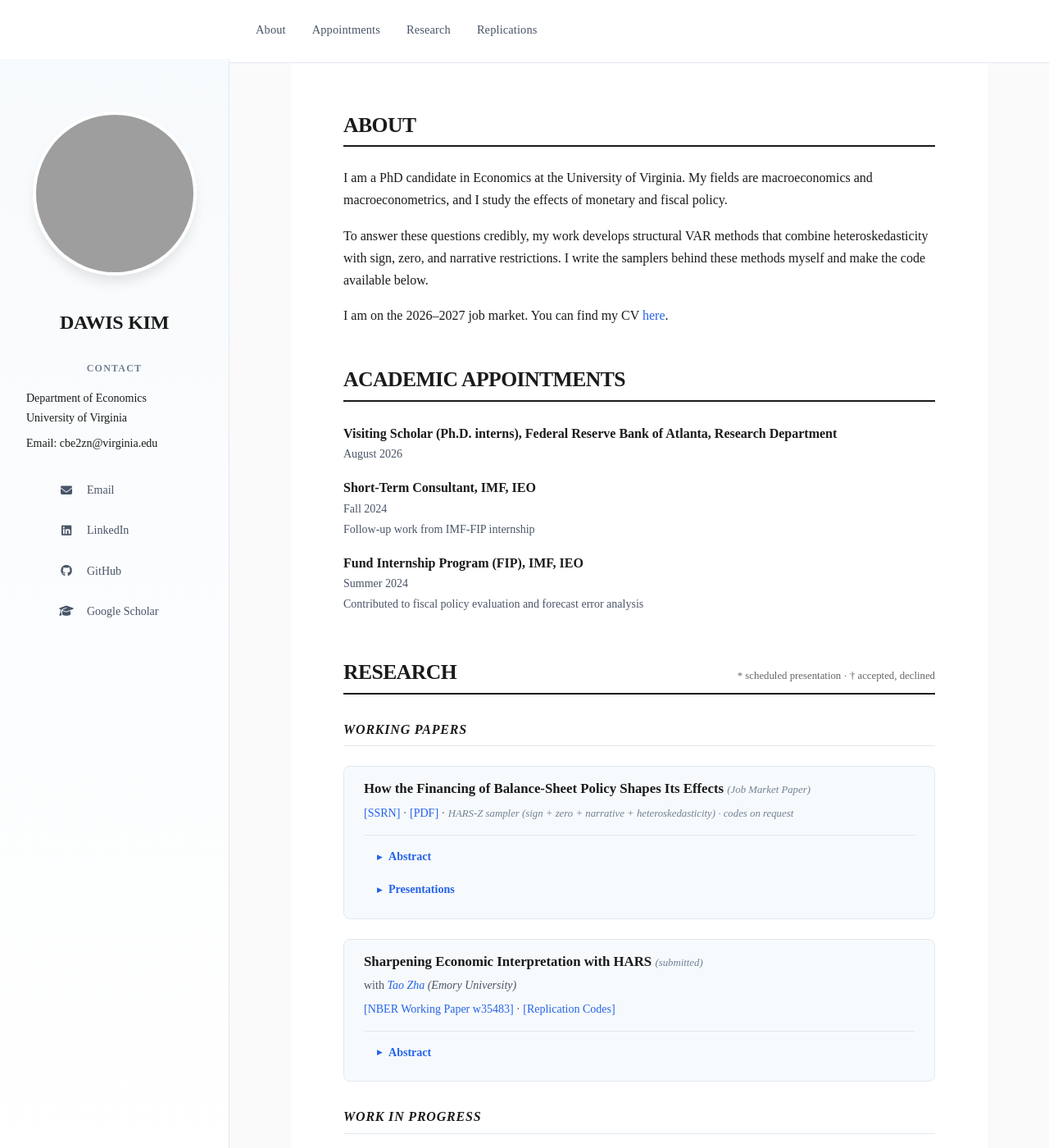
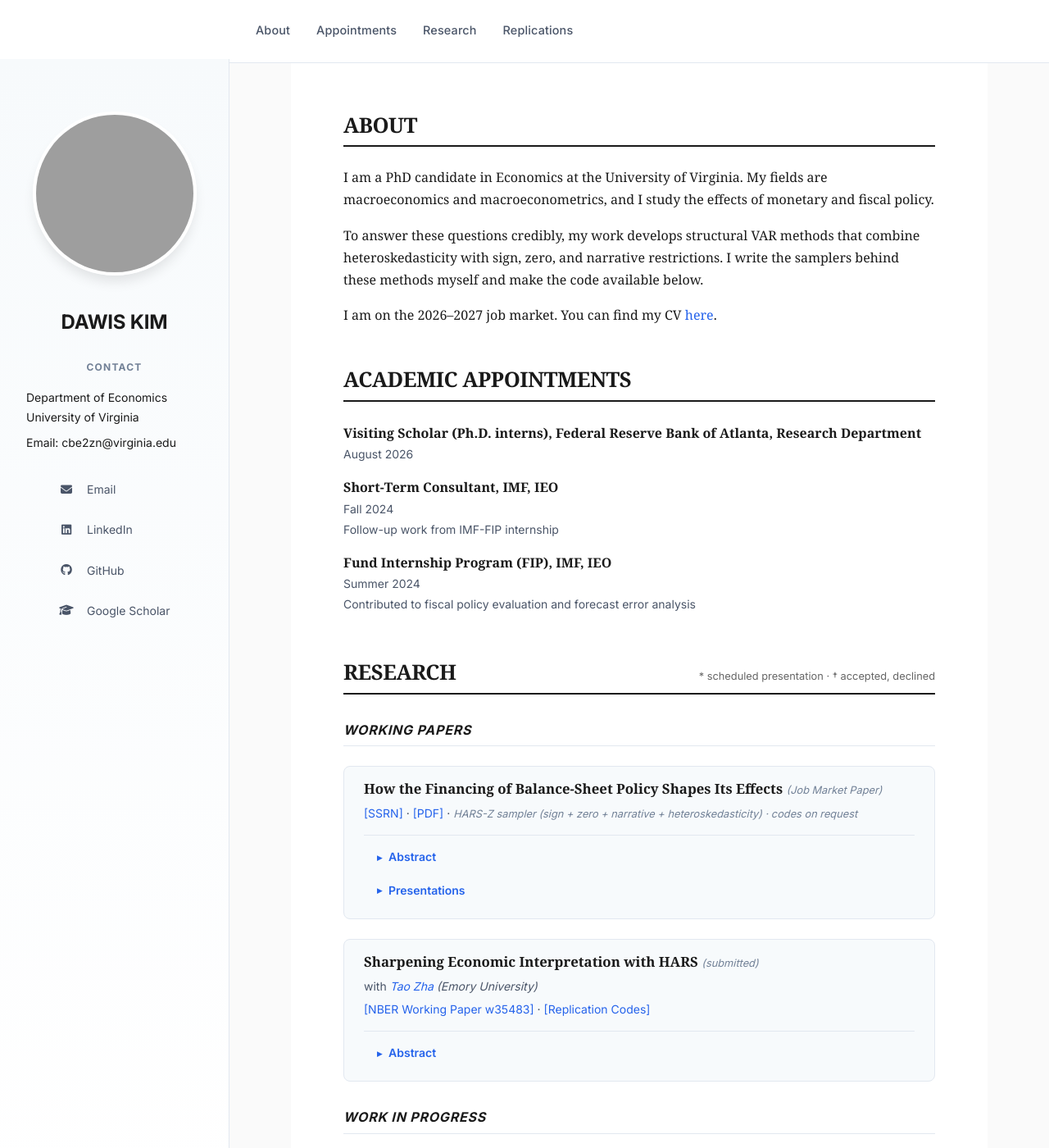
Before and after one commit to davidkim5707/website, a Jekyll site: the page built from index.md, in a window 1280 px wide and 1400 px high. Shown: the whole window at 82% size. Built offline with Jekyll 4.4.1, drawn with Linux system fonts in a browser that asks for light colours; some web fonts are replaced; grey boxes are pictures that could not be loaded.

Commit message:
Restore Inter and Source Serif Pro on the site
Revert the Times New Roman experiment: the font tokens and the Google
Fonts link go back to Inter for sans and Source Serif Pro for serif.
The sampler note stays on the SSRN/PDF link line.

Co-Authored-By: Claude Fable 5.1 <noreply@anthropic.com>

```diff
--- a/_layouts/default.html
+++ b/_layouts/default.html
@@ -9,7 +9,7 @@
     <!-- Google Fonts -->
     <link rel="preconnect" href="https://fonts.googleapis.com">
     <link rel="preconnect" href="https://fonts.gstatic.com" crossorigin>
-    <link href="https://fonts.googleapis.com/css2?family=Tinos:ital,wght@0,400;0,700;1,400;1,700&display=swap" rel="stylesheet">
+    <link href="https://fonts.googleapis.com/css2?family=Inter:wght@300;400;500;600;700&family=Source+Serif+Pro:wght@400;600;700&display=swap" rel="stylesheet">
 
     <!-- Font Awesome for icons -->
     <link rel="stylesheet" href="https://cdnjs.cloudflare.com/ajax/libs/font-awesome/6.4.0/css/all.min.css">
--- a/assets/css/style.css
+++ b/assets/css/style.css
@@ -8,8 +8,8 @@
    =========================== */
 :root {
     /* Typography */
-    --font-sans: 'Times New Roman', Times, 'Tinos', 'Liberation Serif', serif;
-    --font-serif: 'Times New Roman', Times, 'Tinos', 'Liberation Serif', serif;
+    --font-sans: 'Inter', -apple-system, BlinkMacSystemFont, "Segoe UI", sans-serif;
+    --font-serif: 'Source Serif Pro', Georgia, serif;
 
     /* Colors - Neutral Palette */
     --color-text-primary: #1a1a1a;
```
